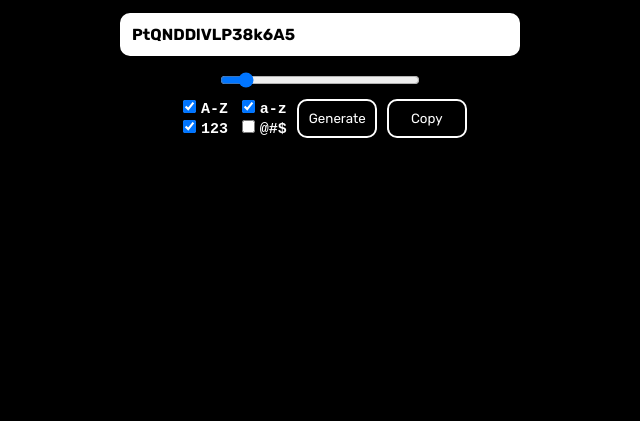
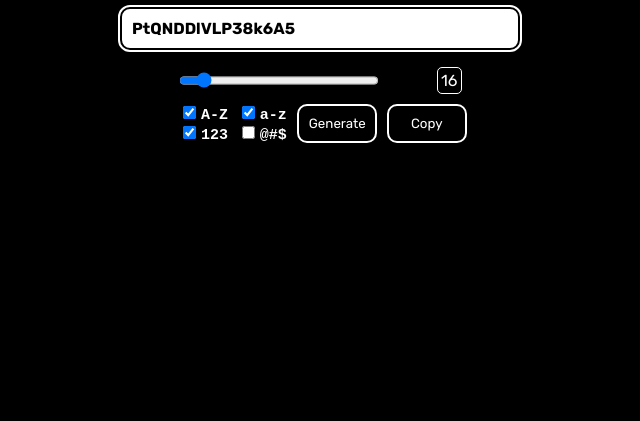
Before and after one commit to realBruno/guesswhat, a website: page index.html in a window 1280 px wide. Shown: the part 379-800 px from the top of the page, without its empty margins (320-960 px from the left). Drawn offline with nearby package versions, Linux system fonts and the light colour scheme.

Commit message:
Show password length

```diff
--- a/index.html
+++ b/index.html
@@ -33,17 +33,23 @@
 
             <textarea readonly cols="40" rows="5" id="show_password"></textarea>
 
-            <input oninput="generate_password()" type="range" min="4" max="128" value="16" id="range_input">
+            <div id="display_and_range">
+                <input oninput="generate_password()" type="range" min="4" max="128" value="16" id="range_input">
+                <span id="display_length">16</span>
+            </div>
 
             <div id="buttons_and_boxes">
                 <div id="checkboxes">
 
                     <div>
-                        <input oninput="generate_password()" checked id="uppercase" type="checkbox"><span class="spans">A-Z</span>
-                        <input oninput="generate_password()" checked id="lowercase" type="checkbox"><span class="spans">a-z</span>
+                        <input oninput="generate_password()" checked id="uppercase" type="checkbox"><span
+                            class="spans">A-Z</span>
+                        <input oninput="generate_password()" checked id="lowercase" type="checkbox"><span
+                            class="spans">a-z</span>
                     </div>
                     <div>
-                        <input oninput="generate_password()" checked id="numbers" type="checkbox"><span class="spans">123</span>
+                        <input oninput="generate_password()" checked id="numbers" type="checkbox"><span
+                            class="spans">123</span>
                         <input oninput="generate_password()" id="special" type="checkbox"><span class="spans">@#$</span>
                     </div>
 
--- a/script.js
+++ b/script.js
@@ -5,6 +5,12 @@ function generate_password() {
     const special = document.getElementById("special").checked;
     const length = document.getElementById("range_input").value;
     let password = '';
+
+    const display_length = document.getElementById("display_length");
+    display_length.innerHTML = `${length}`;
+
+
+
 
     // i'll use a bunch of ifs because i have no clue on how to do that more efficiently
     if (uppercase && lowercase && numbers && special) {
--- a/style.css
+++ b/style.css
@@ -66,7 +66,7 @@ h1
     transition: font-size 0.7s;
 }
 
-/* *************** PASSWORD DIV (TEXT AREA and SLIDER) *************** */
+/* *************** TEXT AREA, SLIDER & DISPLAY *************** */
 
 .password
 {
@@ -92,12 +92,29 @@ textarea
     border:2px solid white;
     border-radius: 0.625rem;
     field-sizing: content;
+    border: 2px solid black;
+    outline: 2px solid white;
+}
+
+#display_and_range
+{
+    width: 50%;
+    margin-top: 0.625rem;
+    display: flex;
+    justify-content: space-evenly;
+    width: 100%;
+}
+
+#display_length
+{
+    border: 1px solid white;
+    border-radius: 0.3125rem;
+    padding: 0.1875rem;
 }
 
 #range_input
 {
     width: 50%;
-    margin-top: 0.625rem;
 }
 
 /* *************** BUTTONS *************** */
@@ -144,6 +161,7 @@ button
     /* height: 100%; */
 }
 
+/* *************** CHECKBOXES *************** */
 #uppercase, #lowercase, #numbers, #special
 {
     margin-left: 0.625rem;
```
